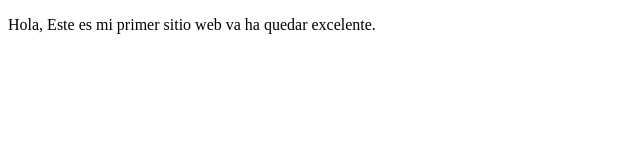
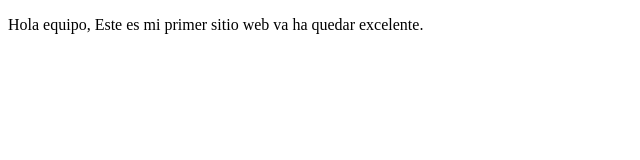
Before and after one commit to Gabriel-githubcode/proyectoDemoCursoPrework, a plain HTML site: page index.html in a window 1280 px wide. Shown: the whole page, without its empty margins (0-640 px from the left). Drawn offline with Linux system fonts and the light colour scheme.

Commit message:
Test de cambios

```diff
--- a/index.html
+++ b/index.html
@@ -7,7 +7,7 @@
 </head>
 <body>
     <p>
-        Hola, Este es mi primer sitio web va ha quedar excelente.
+        Hola equipo, Este es mi primer sitio web va ha quedar excelente.
     </p>
 </body>
 </html>
```
